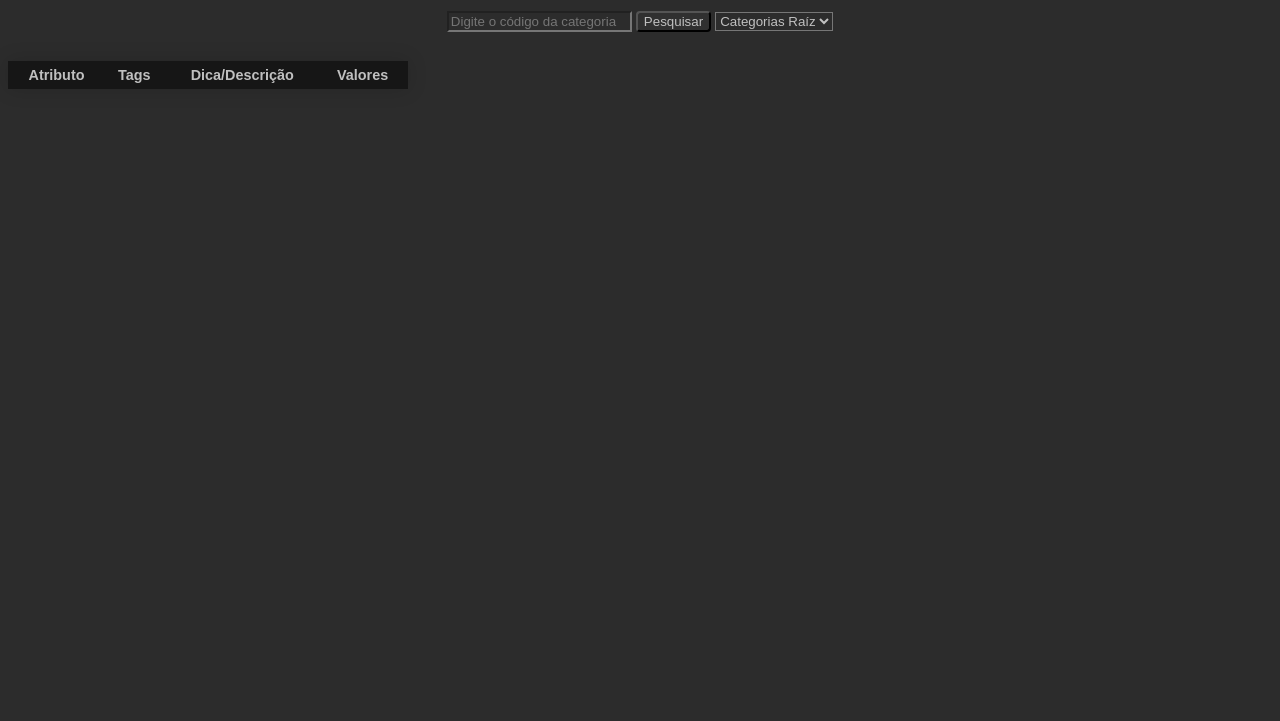
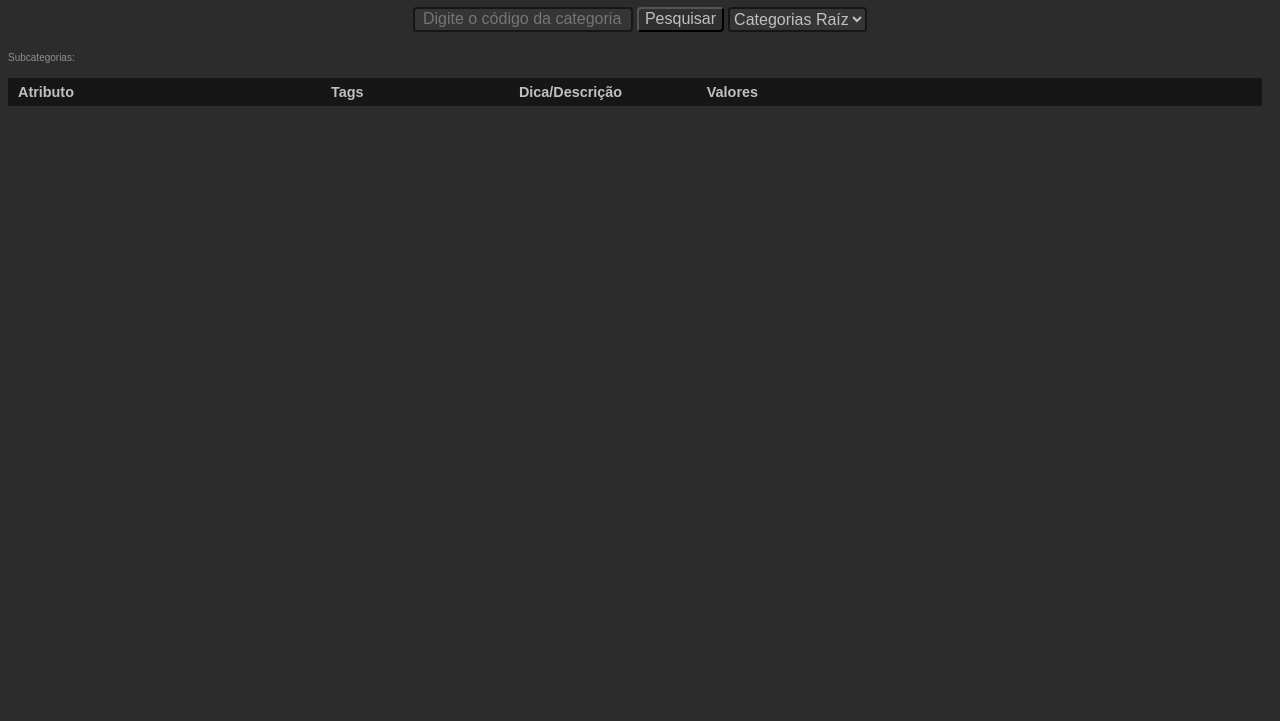
Before and after one commit to victor-reghini/meli_category_browser, a plain HTML site: page index.html in a window 1280 px wide. Shown: the part 79-800 px from the top of the page. Drawn offline with Linux system fonts and the light colour scheme; no server answers.

Commit message:
style and logic improvements

```diff
--- a/index.html
+++ b/index.html
@@ -16,25 +16,26 @@
   <p class="subtitle">Developed by Bigode</p>
 
   <div class="filters">
-    <input type="text" id="search_value" placeholder="Digite o código da categoria">
+    <input class="searchbar" type="text" id="search_value" placeholder="Digite o código da categoria">
     <input class="buttons" type="button" value="Pesquisar" id="search_button">
-    <select id="root_categories_select">
-      <option>Categorias Raíz</option>
+    <select class="select_category" id="root_categories_select">
+      <option value="?">Categorias Raíz</option>
     </select>
   </div>
 
   <div>
     <h3 id="category_tree"></h3>
     <h2 id="category_name"></h2>
+    <p class="subtitle_categories">Subcategorias:</p>
     <h3 id="childreen_categories"></h3>
   </div>
 
   <table>
-    <thead>
-      <th>Atributo</th>
-      <th>Tags</th>
-      <th>Dica/Descrição</th>
-      <th>Valores</th>
+    <thead width="100%">
+      <th width="25%">Atributo</th>
+      <th width="15%">Tags</th>
+      <th width="15%">Dica/Descrição</th>
+      <th width="45%">Valores</th>
     </thead>
     <tbody id="table_body">
     </tbody>
--- a/script.js
+++ b/script.js
@@ -1,3 +1,4 @@
+// Base info needed
 const mlb = window.location.search.substr(1).toUpperCase();
 const category_fetch_url =
   "https://api.mercadolibre.com/categories/" + mlb + "?withAttributes=true";
@@ -15,9 +16,7 @@ const search_value = document.getElementById("search_value");
 
 // Includes redirect function to the root_categories_select element
 root_categories_select.onchange = () => {
-  window.location.search = (
-    "?" + root_categories_select.value || `?`
-  ).toString();
+  window.location.search = root_categories_select.value.toString();
 };
 
 // Fetching root categories
@@ -29,10 +28,13 @@ fetch("https://api.mercadolibre.com/sites/MLB/categories")
       const root_categories_option = document.createElement("option");
 
       root_categories_option.textContent = category.name;
-      root_categories_option.value = category.id;
+      root_categories_option.value = "?" + category.id;
 
       root_categories_select.appendChild(root_categories_option);
     });
+
+    // Setting the root category select value
+    root_categories_select.value = window.location.search;
   });
 
 //Getting Data
@@ -162,6 +164,7 @@ fetch(category_fetch_url)
 
 // Event Listener for search bar
 search_button.addEventListener("click", () => {
+  if (!search_value.value) return;
   let mlb = "?" + search_value.value || `?`;
   window.location.search = mlb.toString();
 });
--- a/style.css
+++ b/style.css
@@ -10,52 +10,80 @@
   --orange: #c57600;
   --light-orange: #ffba50;
 }
+
 * {
   background-color: #2c2c2c;
   color: var(--light_grey);
   font-family: sans-serif;
 }
 
-.buttons {
-  margin: 4px;
-  background-color: var(--darker_grey);
-  color: var(--light_grey);
-  border-radius: 4px;
+/* Scrollbar style */
+::-webkit-scrollbar {
+  width: 10px;
 }
-input option {
-  background-color: var(--dark_grey);
-  border: 1px solid var(--black) 4px;
+::-webkit-scrollbar-track {
+  background: var(--black);
+}
+::-webkit-scrollbar-thumb {
+  border-radius: 5px;
+  background: var(--medium_grey);
+}
+::-webkit-scrollbar-thumb:hover {
+  background: var(--dark_grey);
 }
 
+/* Page Title */
+.header_title {
+  color: var(--light_grey);
+  text-align: center;
+}
+.subtitle {
+  font-size: 10px;
+  text-align: center;
+  margin-top: -15px;
+  color: var(--grey);
+}
+
+/* Filters */
 .filters {
   display: flex;
   align-items: center;
   justify-content: center;
 }
-
-table {
-  margin: 25px 0;
-  min-width: 400px;
-  font-size: 0.9em;
-  border-collapse: collapse;
-  box-shadow: 0 0 20px rgba(0, 0, 0, 0.15);
-  border: 2px solid var(--black);
+.buttons {
+  margin: 0 4px;
+  height: 25px;
+  font-size: medium;
+  background-color: var(--darker_grey);
+  color: var(--light_grey);
+  border-radius: 4px;
 }
-tr:nth-child(even) {
+.searchbar {
+  height: 13px;
+  width: 200px;
+  padding: 4px 8px;
+  font-size: medium;
+  border-radius: 4px;
+  border-width: 2px;
+  border-style: solid;
+  border-color: var(--black);
+  border-image: initial;
   background-color: var(--dark_grey);
 }
-thead th {
-  background-color: var(--black);
-  padding: 4px 8px;
-}
-.styled-table th,
-td {
-  padding: 6px 8px;
-  border: 2px solid var(--black);
-  text-align: left;
-  vertical-align: text-top;
+.select_category,
+select,
+option {
+  height: 25px;
+  font-size: medium;
+  border-width: 2px;
+  border-style: solid;
+  border-color: var(--black);
+  border-image: initial;
+  border-radius: 4px;
+  background-color: var(--dark_grey);
 }
 
+/* Category Name and Relations */
 a {
   text-decoration: none;
   color: var(--orange);
@@ -70,16 +98,34 @@ a:visited {
 a:hover {
   color: var(--dark_orange);
 }
-.header_title {
-  color: var(--light_grey);
-  text-align: center;
-}
-.subtitle {
+.subtitle_categories {
+  text-align: left;
   font-size: 10px;
-  text-align: center;
-  margin-top: -15px;
+  margin-bottom: -10px;
   color: var(--grey);
 }
+
+/* Attributes Table */
+table {
+  margin: 25px 0;
+  min-width: 98vw;
+  font-size: 0.9em;
+  border-collapse: collapse;
+  border: 2px solid var(--black);
+}
+thead th {
+  background-color: var(--black);
+  padding: 4px 8px;
+}
+th,
+td {
+  padding: 6px 8px;
+  border: 2px solid var(--black);
+  text-align: left;
+  vertical-align: text-top;
+}
+
+/* Tags */
 .value_tag {
   margin: 2px;
   background-color: var(--darker_grey);
```
